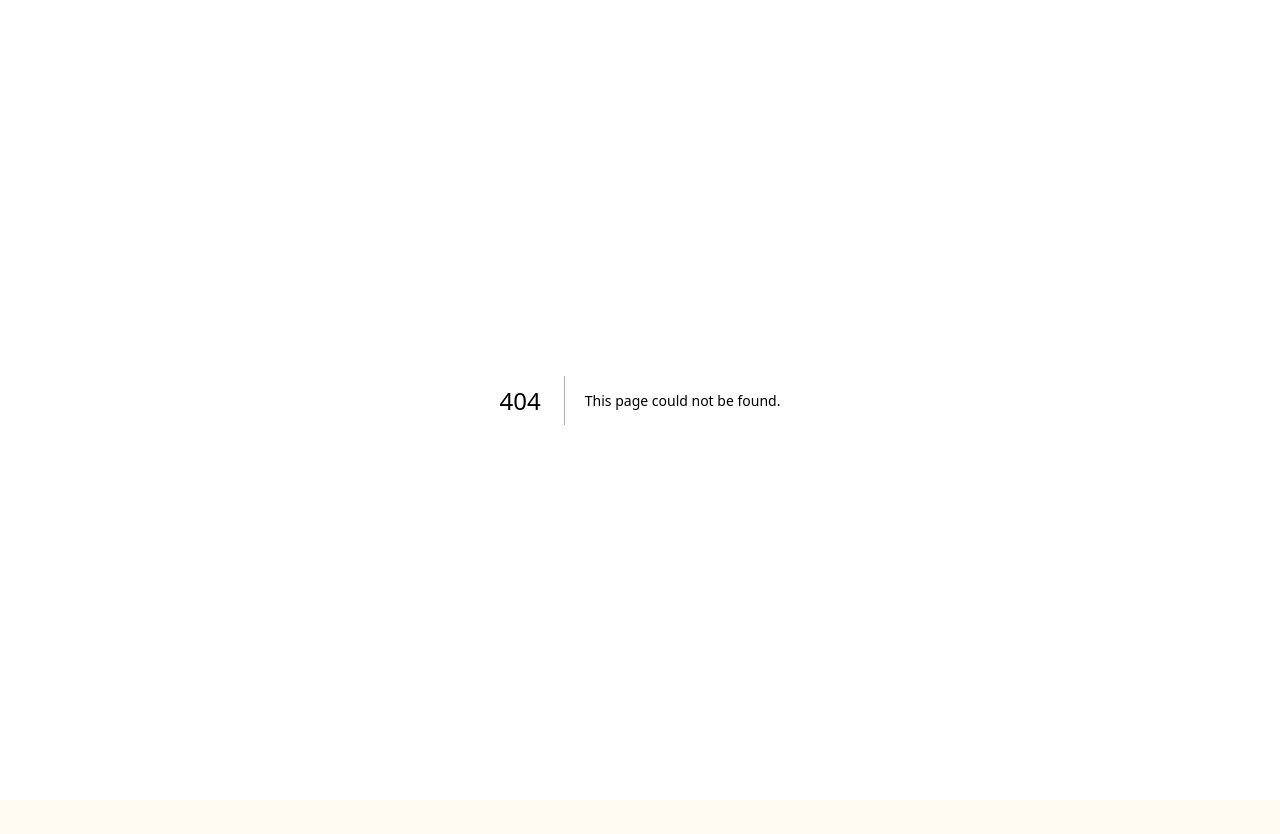
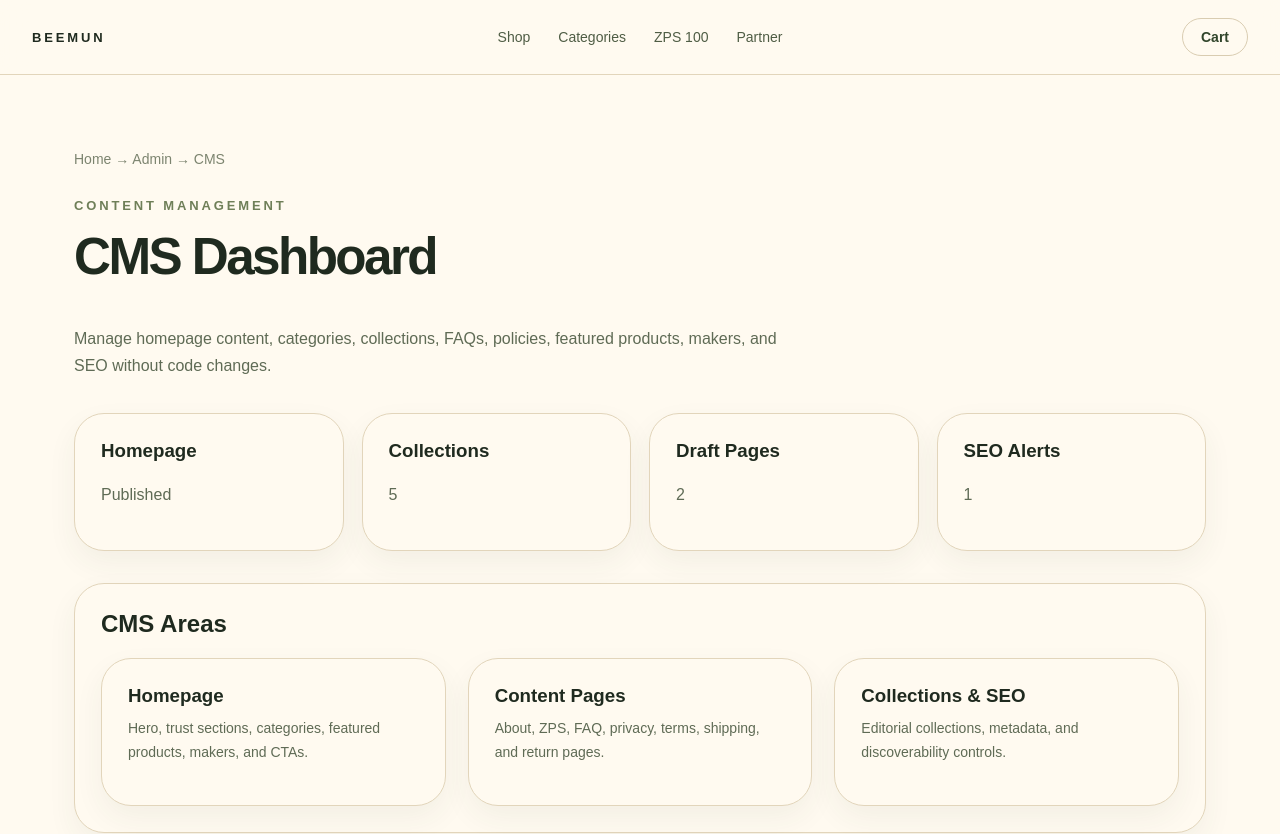
Before and after one commit to reveritnow/beemun-frontend, a Next.js app: page /admin-cms-demo in a window 1280 px wide. Before the commit this address had no page. Shown: the top 834 px of the page. Before the commit the page ends 800 px from the top, so only its background shows below. Built offline with nearby package versions, Linux system fonts and the light colour scheme.

Commit message:
Create admin cms demo page

```diff
--- /dev/null
+++ b/src/app/admin-cms-demo/page.tsx
@@ -0,0 +1,33 @@
+import SiteHeader from '@/components/SiteHeader'
+import SiteFooter from '@/components/SiteFooter'
+
+export default function AdminCmsDemoPage() {
+  return (
+    <main>
+      <SiteHeader />
+      <section className="section-wrap dashboard-page">
+        <div className="breadcrumb">Home → Admin → CMS</div>
+        <p className="section-eyebrow">Content management</p>
+        <h1>CMS Dashboard</h1>
+        <p className="section-copy">Manage homepage content, categories, collections, FAQs, policies, featured products, makers, and SEO without code changes.</p>
+
+        <div className="dashboard-grid">
+          <div className="dashboard-panel"><h3>Homepage</h3><p>Published</p></div>
+          <div className="dashboard-panel"><h3>Collections</h3><p>5</p></div>
+          <div className="dashboard-panel"><h3>Draft Pages</h3><p>2</p></div>
+          <div className="dashboard-panel"><h3>SEO Alerts</h3><p>1</p></div>
+        </div>
+
+        <section className="product-info-section">
+          <h2>CMS Areas</h2>
+          <div className="three-grid">
+            <div className="info-card"><h3>Homepage</h3><p>Hero, trust sections, categories, featured products, makers, and CTAs.</p></div>
+            <div className="info-card"><h3>Content Pages</h3><p>About, ZPS, FAQ, privacy, terms, shipping, and return pages.</p></div>
+            <div className="info-card"><h3>Collections & SEO</h3><p>Editorial collections, metadata, and discoverability controls.</p></div>
+          </div>
+        </section>
+      </section>
+      <SiteFooter />
+    </main>
+  )
+}
```
